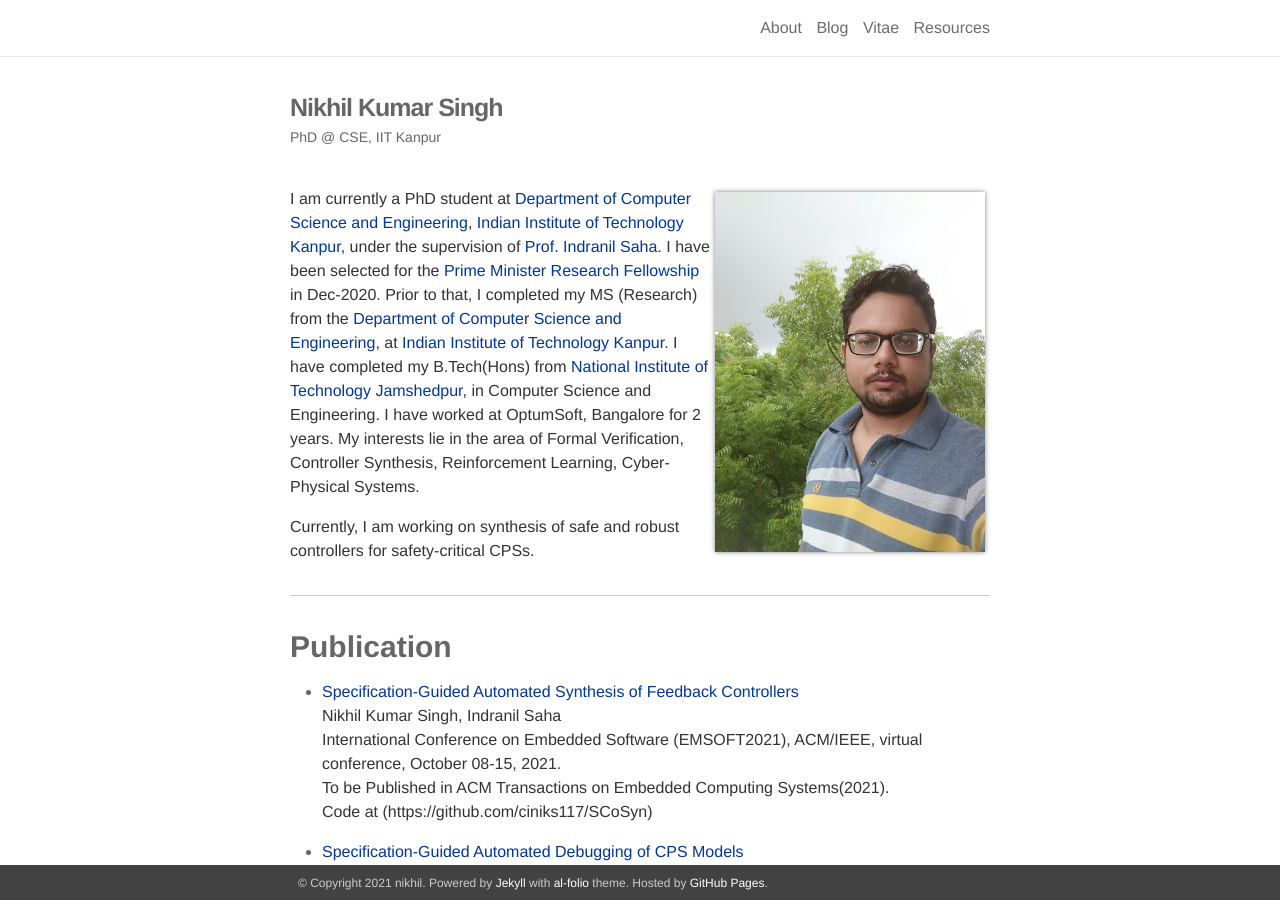
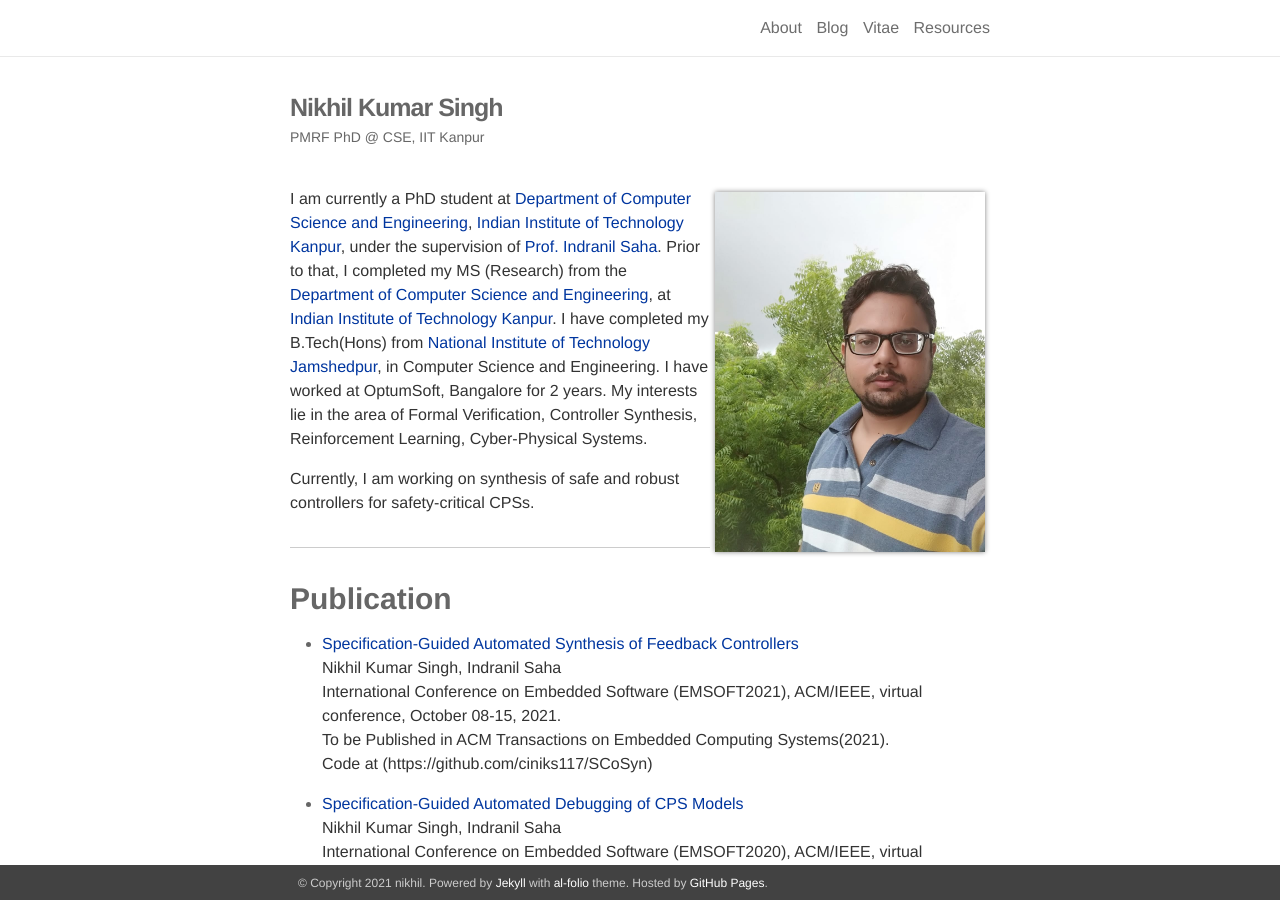
Before and after one commit to ciniks117/ciniks117.github.io, a Jekyll site: the page built from _pages/about.md, in a window 1280 px wide and 900 px high. Built offline with Jekyll 4.4.1, drawn with Linux system fonts in a browser that asks for light colours; nearby versions of some CDN libraries; library files that are not in the unit come from our copies.

```diff
--- a/_pages/about.md
+++ b/_pages/about.md
@@ -2,7 +2,8 @@
 layout: about
 permalink: /
 title: <strong>Nikhil Kumar Singh</strong>
-description: PhD @ CSE, IIT Kanpur
+description: PMRF
+             PhD @ CSE, IIT Kanpur
 
 profile:
   align: right
@@ -12,7 +13,7 @@
 social: true
 ---
 
-I am currently a PhD student at [Department of Computer Science and Engineering](https://www.cse.iitk.ac.in/){:target="\_blank"}, [Indian Institute of Technology Kanpur](http://www.iitk.ac.in/){:target="\_blank"}, under the supervision of [Prof. Indranil Saha](https://www.cse.iitk.ac.in/users/isaha/){:target="\_blank"}. I have been selected for the [Prime Minister Research Fellowship](https://pmrf.in/){:target="\_blank"} in Dec-2020. Prior to that, I completed my MS (Research) from the [Department of Computer Science and Engineering](https://www.cse.iitk.ac.in/){:target="\_blank"}, at [Indian Institute of Technology Kanpur](http://www.iitk.ac.in/){:target="\_blank"}. I have completed my B.Tech(Hons) from [National Institute of Technology Jamshedpur](http://www.nitjsr.ac.in/){:target="\_blank"}, in Computer Science and Engineering. I have worked at OptumSoft, Bangalore for 2 years. My interests lie in the area of Formal Verification, Controller Synthesis, Reinforcement Learning, Cyber-Physical Systems.
+I am currently a PhD student at [Department of Computer Science and Engineering](https://www.cse.iitk.ac.in/){:target="\_blank"}, [Indian Institute of Technology Kanpur](http://www.iitk.ac.in/){:target="\_blank"}, under the supervision of [Prof. Indranil Saha](https://www.cse.iitk.ac.in/users/isaha/){:target="\_blank"}. Prior to that, I completed my MS (Research) from the [Department of Computer Science and Engineering](https://www.cse.iitk.ac.in/){:target="\_blank"}, at [Indian Institute of Technology Kanpur](http://www.iitk.ac.in/){:target="\_blank"}. I have completed my B.Tech(Hons) from [National Institute of Technology Jamshedpur](http://www.nitjsr.ac.in/){:target="\_blank"}, in Computer Science and Engineering. I have worked at OptumSoft, Bangalore for 2 years. My interests lie in the area of Formal Verification, Controller Synthesis, Reinforcement Learning, Cyber-Physical Systems.
 
 Currently, I am working on synthesis of safe and robust controllers for safety-critical CPSs.
 
```
